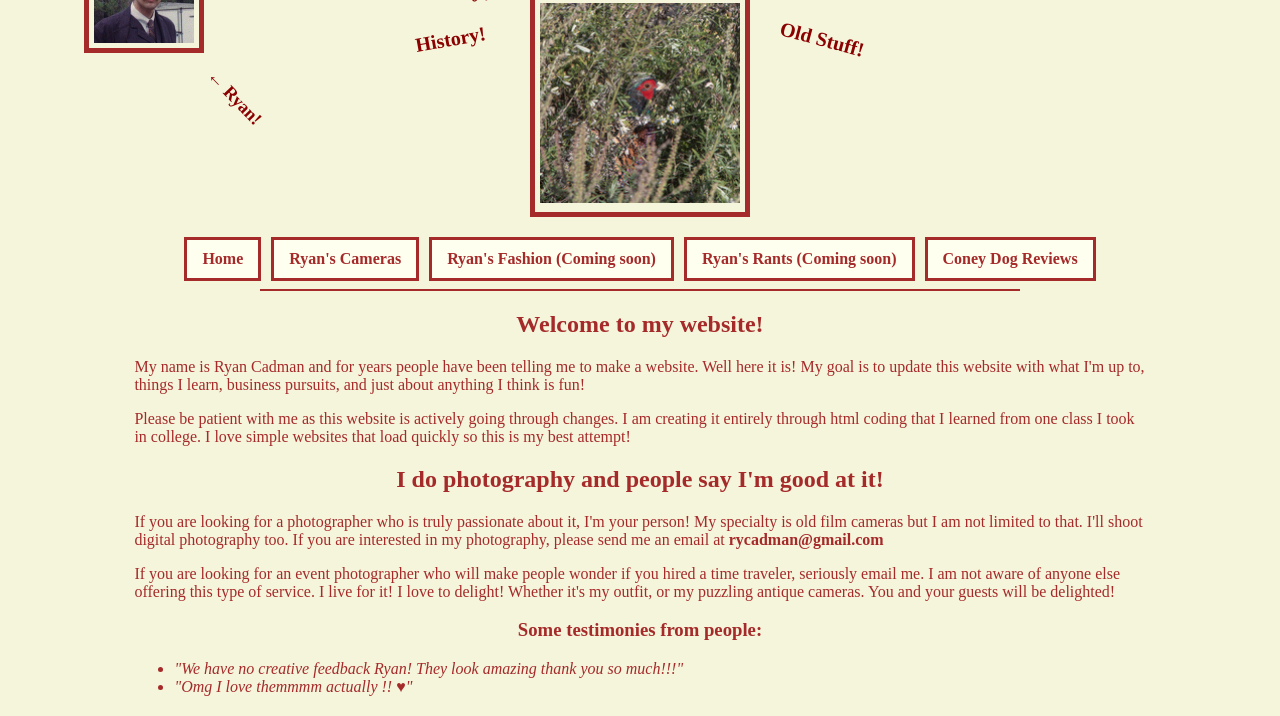
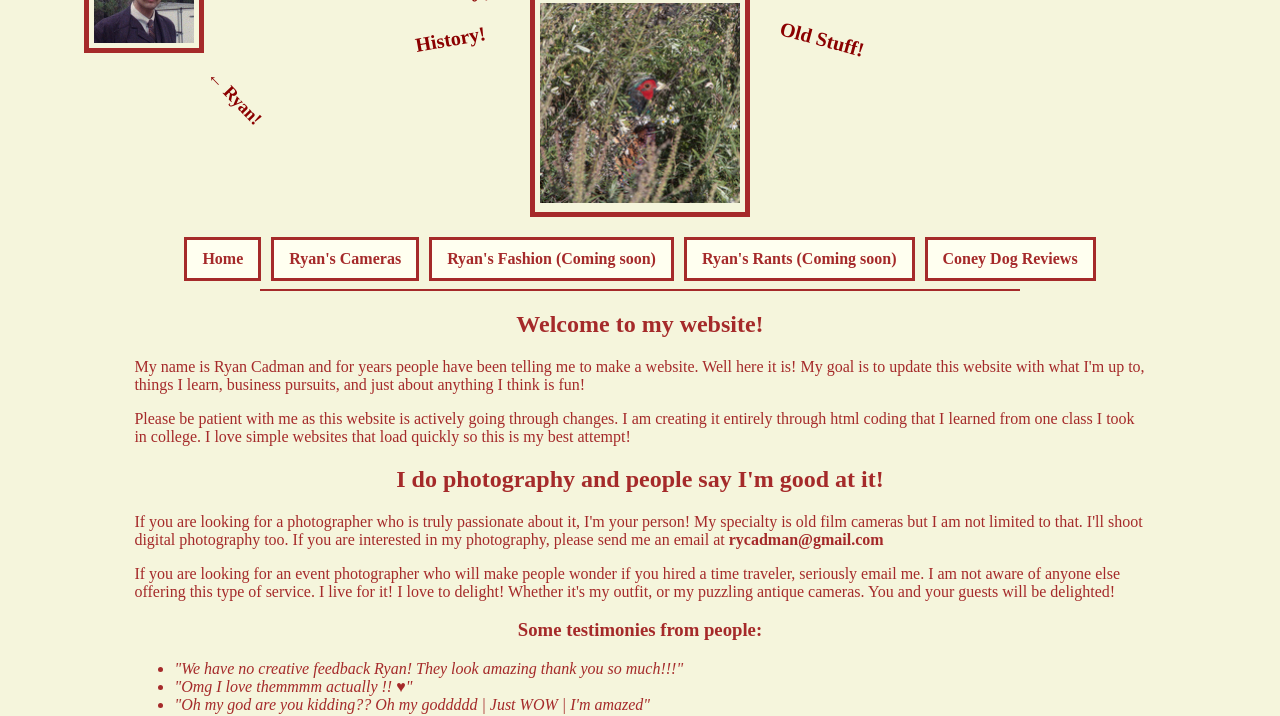
Before and after one commit to Rycadman/rycadman.github.io, a plain HTML site: page index.html in a window 1280 px wide. Shown: the part 87-803 px from the top of the page. Drawn offline with Linux system fonts and the light colour scheme; a script that the page names is missing.

Commit message:
Update index.html
Added another quote

```diff
--- a/index.html
+++ b/index.html
@@ -127,6 +127,7 @@
             <ul>
                 <li><i>"We have no creative feedback Ryan! They look amazing thank you so much!!!"
                 <li><i>"Omg I love themmmm actually !! ♥"</i></li>
+				<li><i>"Oh my god are you kidding?? Oh my goddddd | Just WOW | I'm amazed" </i></li>
             </ul>
         <h2 align="center">I am a menswear fashion history expert!</h2>
         <p>The first thing most people notice about me is that I dress like a time traveler. Sometimes I take inspiration from 1920s fashion, other times I look like I got lost on my way to the disco in 1972. I know all the tips and tricks to source clothing to make a period impression. If you would like to get in touch with me about consulting for costumes or even just a fun vintage outfit, simply send me an email! You can find my email address above, below, or right here: <b>rycadman@gmail.com</b> </p>
```
